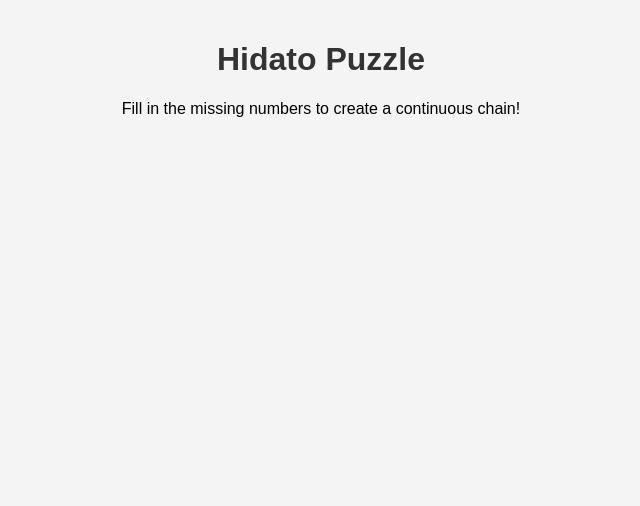
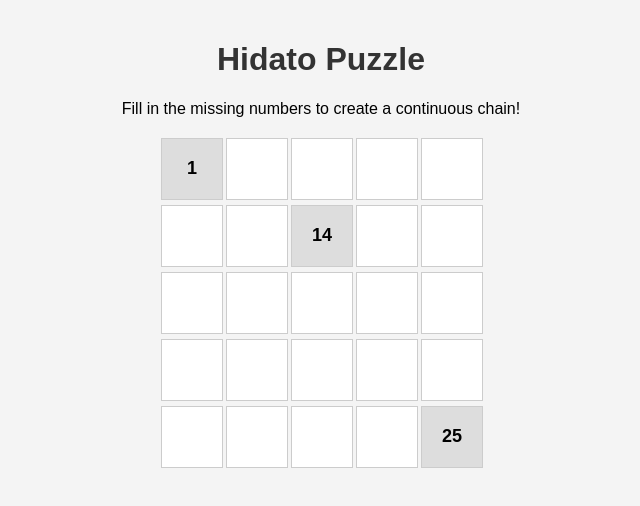
Before and after one commit to Dariyo007/hidatoSB, a plain HTML site: page index.html in a window 1280 px wide. Shown: the whole page, without its empty margins (319-959 px from the left). Drawn offline with Linux system fonts and the light colour scheme.

Commit message:
Update index.html_2

```diff
--- a/index.html
+++ b/index.html
@@ -45,7 +45,6 @@ cursor: not-allowed;
 <p>Fill in the missing numbers to create a continuous chain!</p>
 <div class="grid" id="grid"></div>
 
-
 <script>
 const size = 5;
 let puzzle = [
@@ -56,10 +55,31 @@ let puzzle = [
   [0, 0, 0, 0, 25]
 ];
 
-
 function createGrid() {
   const grid = document.getElementById('grid');
   grid.innerHTML = '';
   puzzle.forEach((row, i) => {
     row.forEach((cell, j) => {
+      const div = document.createElement('div');
+      div.className = 'cell';
+      if (cell !== 0) {
+        div.textContent = cell;
+        div.classList.add('fixed');
+      } else {
+        div.addEventListener('click', () => {
+          let num = prompt('Enter a number:');
+          if (num && !isNaN(num)) {
+            puzzle[i][j] = parseInt(num, 10);
+            createGrid();
+          }
+        });
+      }
+      grid.appendChild(div);
+    });
+  });
+}
+
+createGrid();
+</script>
+</body>
 </html>
```
Lines whose indentation alone changed are shown as unchanged.
